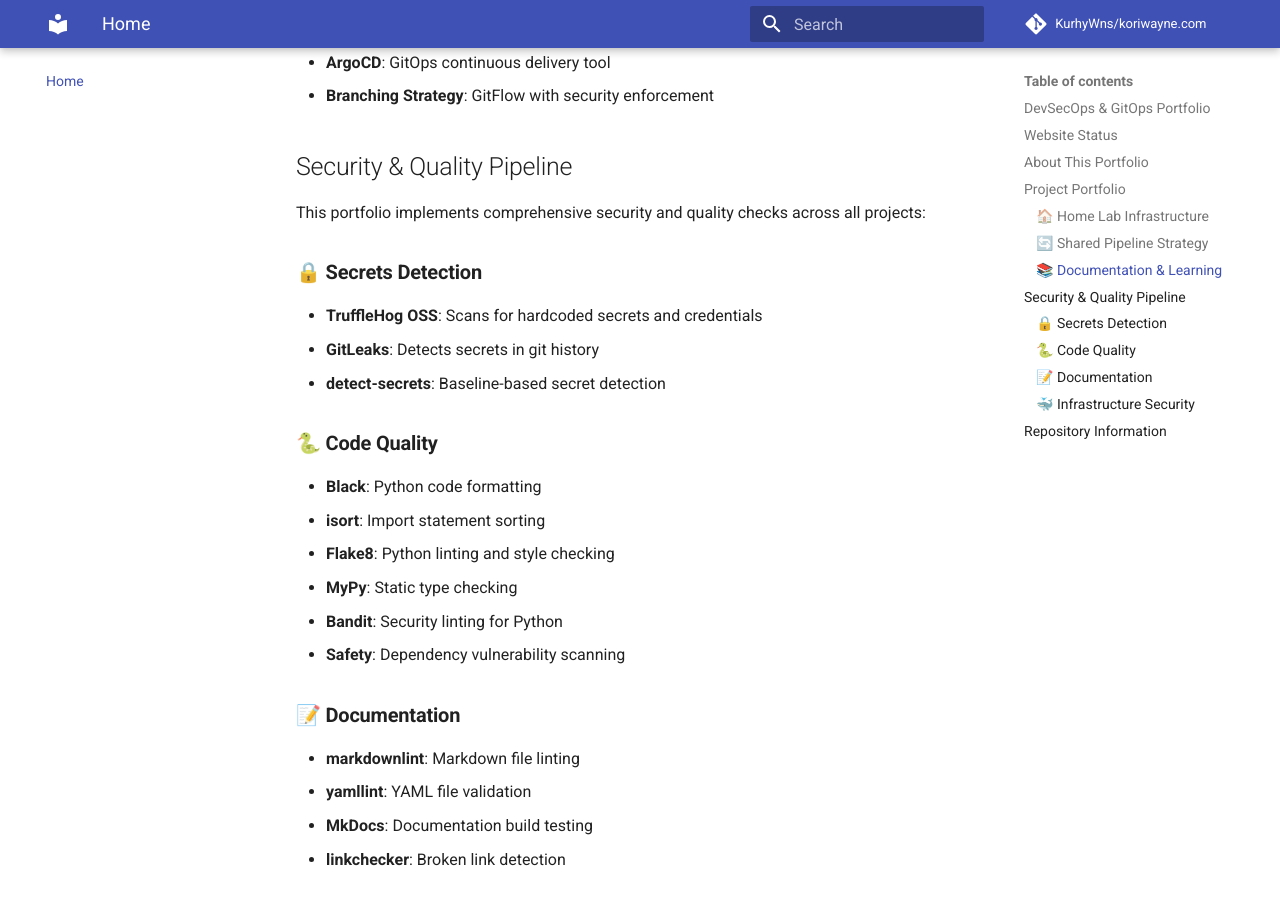
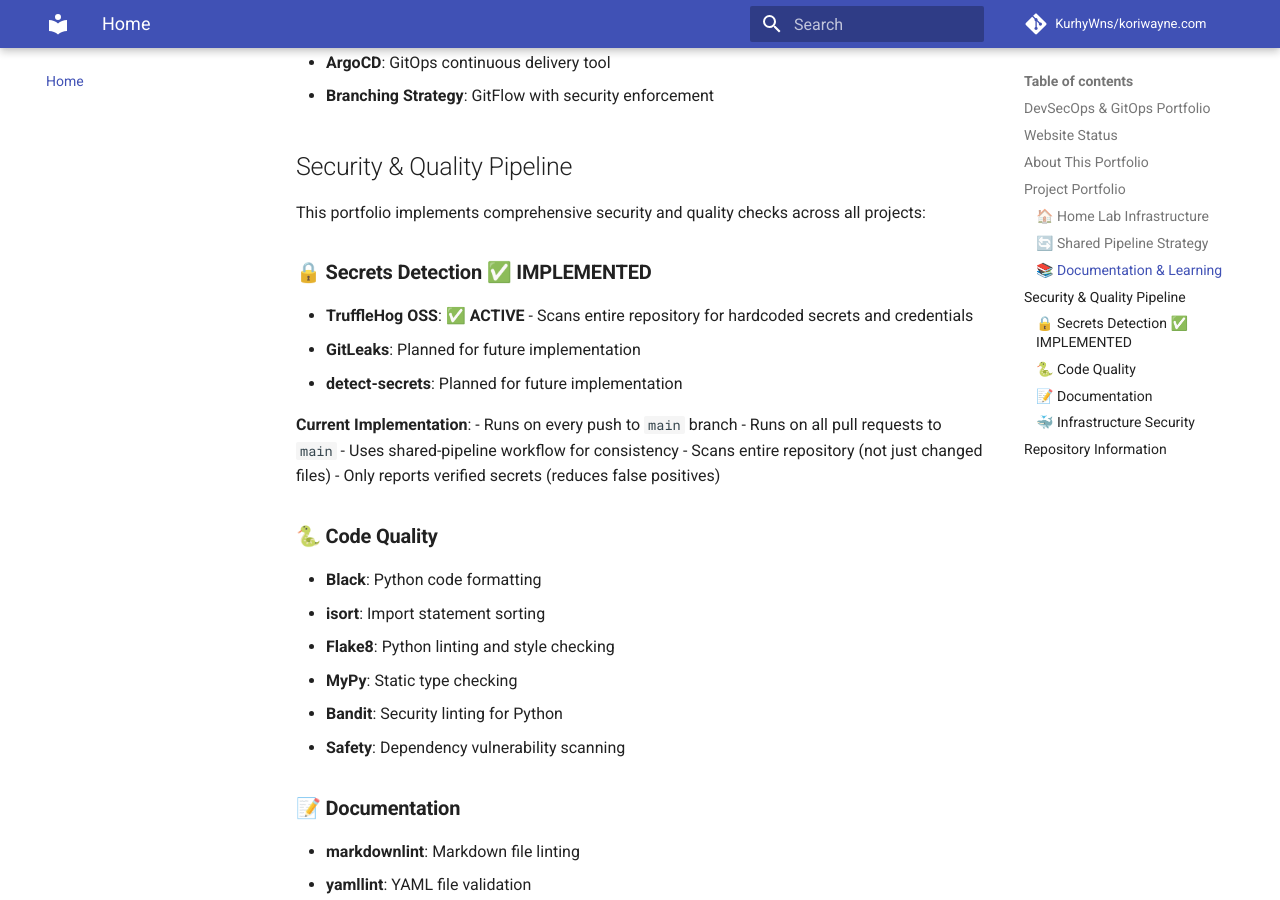
Before and after one commit to KurhyWns/koriwayne.com, an MkDocs documentation site: the page built from docs/index.md, in a window 1280 px wide and 900 px high, scrolled down 1379 px. Built offline with MkDocs 1.6.1 and Material for MkDocs 9.7.7, drawn with Linux system fonts in a browser that asks for light colours; comment, search, counter and statistics services are not loaded.

Commit message:
Added secrets-detection.yml to .github/workflow

```diff
--- a/docs/index.md
+++ b/docs/index.md
@@ -40,10 +40,17 @@
 
 This portfolio implements comprehensive security and quality checks across all projects:
 
-### 🔒 **Secrets Detection**
-- **TruffleHog OSS**: Scans for hardcoded secrets and credentials
-- **GitLeaks**: Detects secrets in git history
-- **detect-secrets**: Baseline-based secret detection
+### 🔒 **Secrets Detection** ✅ **IMPLEMENTED**
+- **TruffleHog OSS**: ✅ **ACTIVE** - Scans entire repository for hardcoded secrets and credentials
+- **GitLeaks**: Planned for future implementation
+- **detect-secrets**: Planned for future implementation
+
+**Current Implementation**:
+- Runs on every push to `main` branch
+- Runs on all pull requests to `main`
+- Uses shared-pipeline workflow for consistency
+- Scans entire repository (not just changed files)
+- Only reports verified secrets (reduces false positives)
 
 ### 🐍 **Code Quality**
 - **Black**: Python code formatting
```
